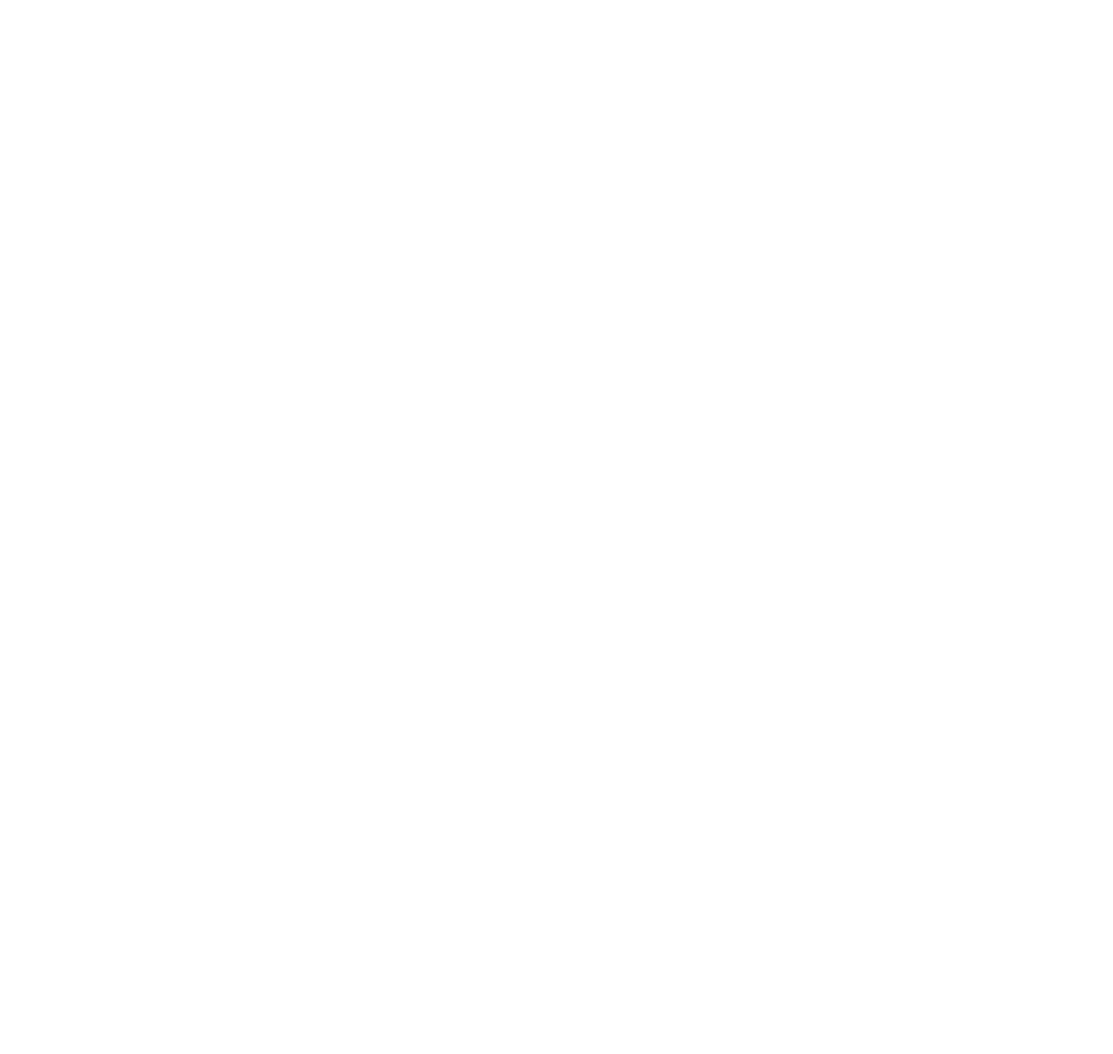
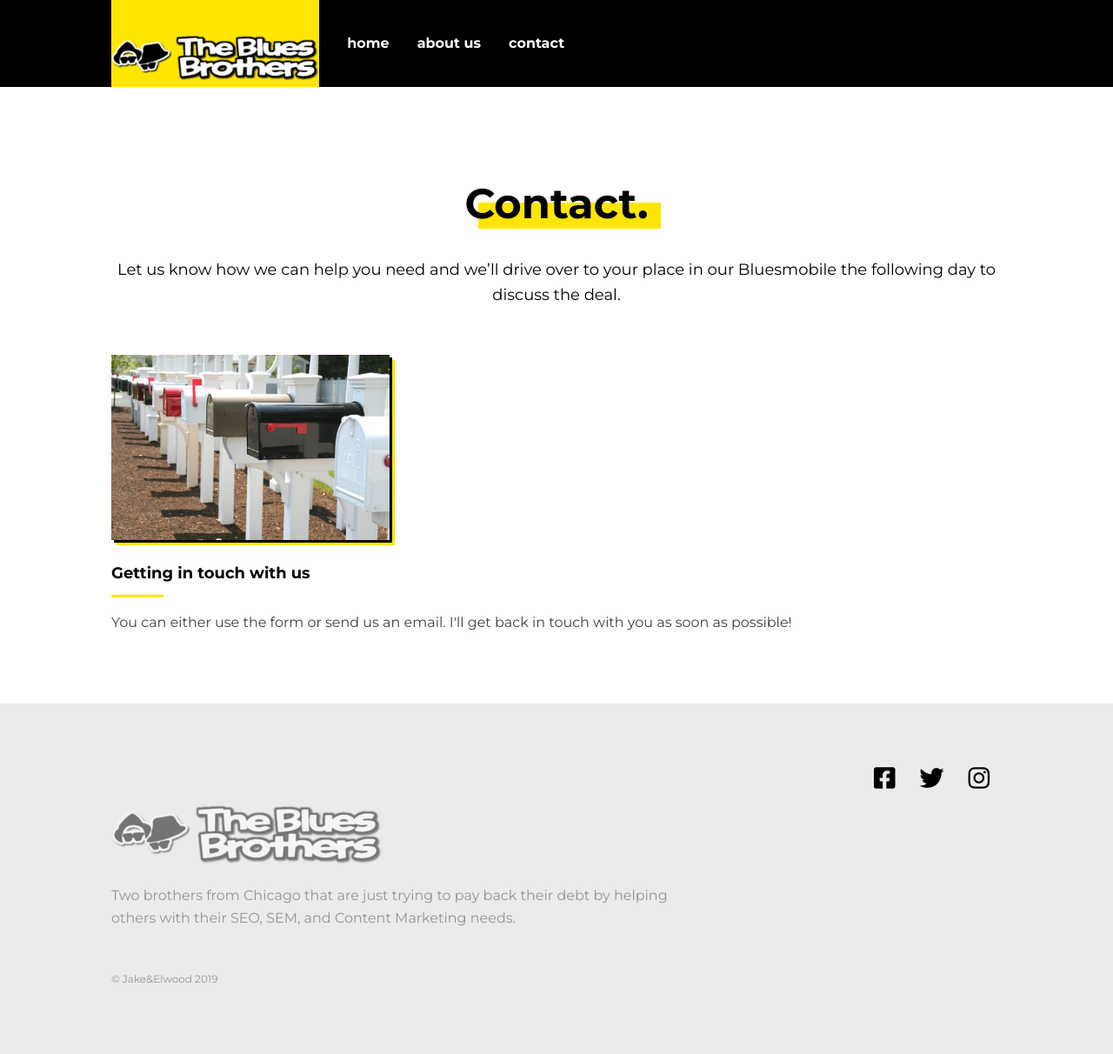
Before and after one commit to sachinm78/css-grid-project, a plain HTML site: page contact.html in a window 1280 px wide. Shown: the whole page at 87% size. Before the commit the page ends 800 px from the top, so only its background shows below. Drawn offline with Linux system fonts and the light colour scheme.

Commit message:
set up contact page; fixed image description on about page

```diff
--- a/contact.html
+++ b/contact.html
@@ -0,0 +1,71 @@
+<!DOCTYPE html>
+<html>
+    <head>
+        <title>Jake & Elwood</title>
+        <!-- viewport meta to render pages on mobile properly -->
+        <meta name="viewport" content="width=device-width, initial-scale=1">
+
+        <!-- link to google fonts -->
+        <link href="https://fonts.googleapis.com/css?family=Montserrat:400,700&display=swap" rel="stylesheet">
+
+        <!-- https://cdnjs.com/libraries/font-awesome -->
+        <link href="https://cdnjs.cloudflare.com/ajax/libs/font-awesome/5.9.0/css/all.css" rel="stylesheet">
+
+        <!-- link to my CSS -->
+        <link href="css/style.css" rel="stylesheet">
+    </head>
+     <body>
+        <header class="header main-grid">
+            <div class="header-content">
+                <a class="logo-link" href="index.html">
+                    <img src="img/logo.png" alt="" class="logo">
+                </a>
+                <button aria-label="Open navigation" class="open-nav">&#9776;</button>
+
+                <nav class="nav">
+                    <button aria-label="Close navigation" class="close-nav">&times;</button>
+                    <ul class="nav-list">
+                        <li class="nav-item"><a href="index.html" class="nav-link">home</a></li>
+                        <li class="nav-item"><a href="about.html" class="nav-link">about us</a></li>
+                        <li class="nav-item"><a href="contact.html" class="nav-link">contact</a></li>
+                    </ul>
+                </nav>
+
+
+            </div>
+        </header>
+
+        <main class="main-template main-grid">
+
+            <h1 class="page-title">Contact.</h1>
+            <p class="subtitle">Let us know how we can help you need and we’ll drive over to your place in our Bluesmobile the following day to discuss the deal.</p>
+
+            <img class="main-image" src="img/contact.jpg" alt="a bunch of mailboxes">
+            <div class="secondary-text">
+                <h2 class="section-title">Getting in touch with us</h2>
+                <p>You can either use the form or send us an email. I'll get back in touch with you as soon as possible!</p>
+            </div>
+
+            <div class="main-text">
+
+            </div>
+
+        </main>
+
+        <footer class="footer main-grid">
+            <div class="footer-main">
+                <img src="img/logo.png" alt="" class="footer-logo">
+                <p class="footer-text">Two brothers from Chicago that are just trying to pay back their debt by helping others with their SEO, SEM, and Content Marketing needs.</p>
+                <p class="footer-fineprint">© Jake&Elwood 2019</p>
+            </div>
+            <ul class="social-list">
+                <li class="social-item"><a href="#" class="social-link"><i class="fab fa-facebook-square"></i></a></li>
+                <li class="social-item"><a href="#" class="social-link"><i class="fab fa-twitter"></i></a></li>
+                <li class="social-item"><a href="#" class="social-link"><i class="fab fa-instagram"></i></a></li>
+            </ul>
+        </footer>
+
+
+        <script src="script.js"></script>
+    </body>
+</html>
```
Also changed, not shown: about.html (+1 -1 lines).
